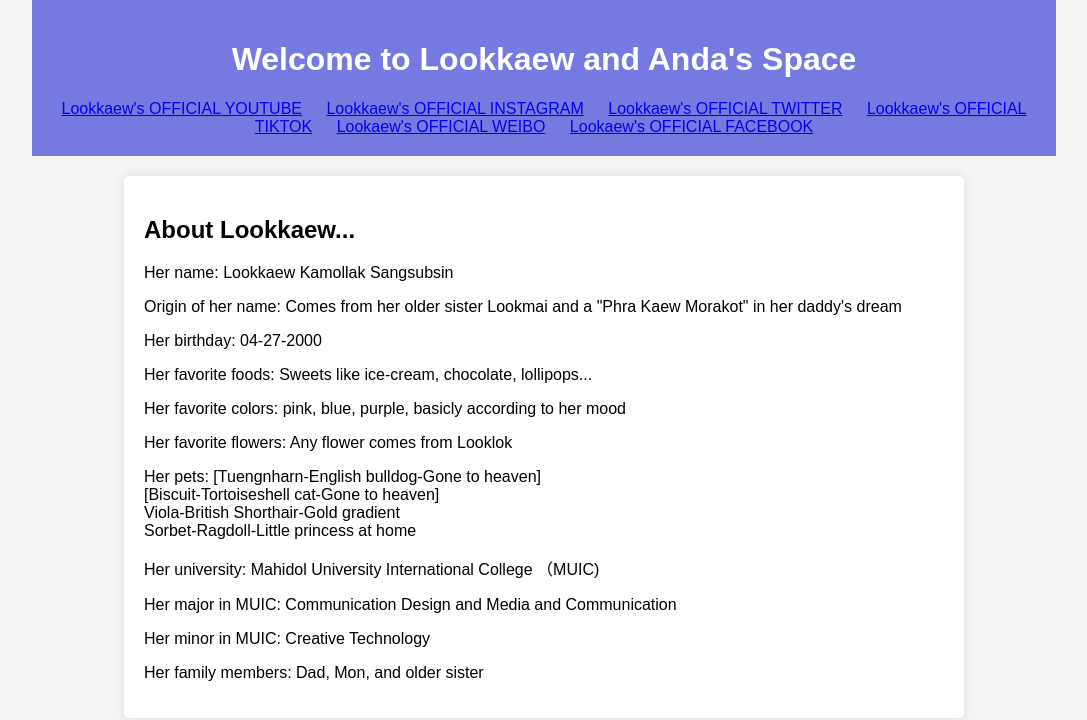
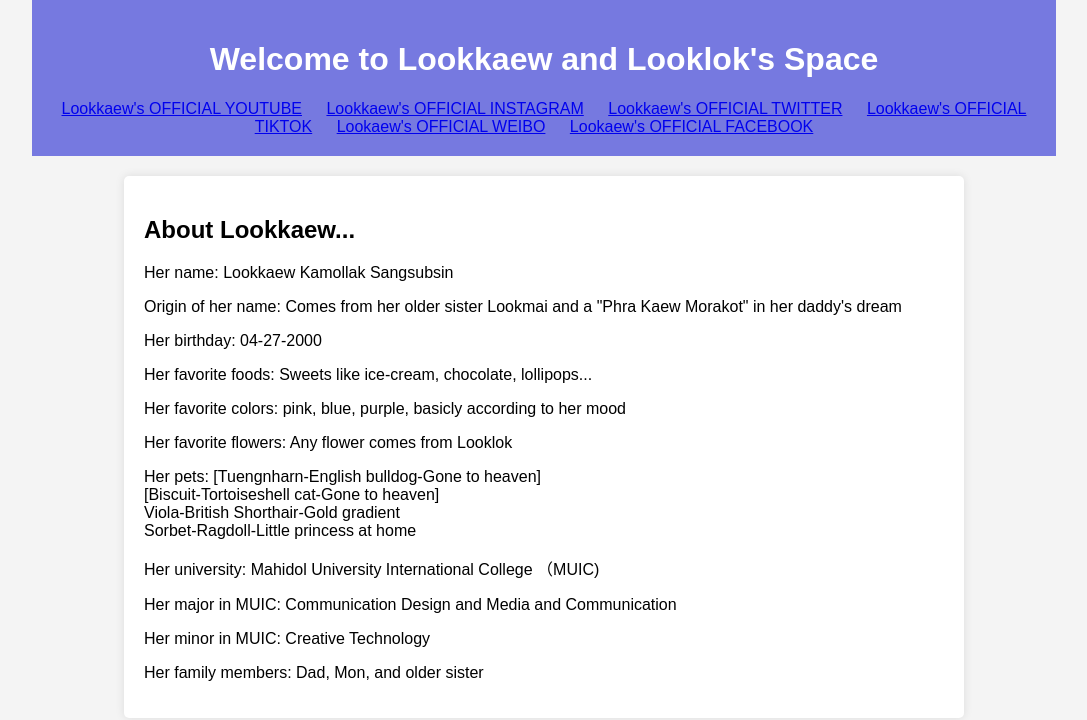
Before and after one commit to Timeout-LK/LK-Space, a plain HTML site: page index.html in a window 1280 px wide. Shown: the whole page, without its empty margins (96-1183 px from the left). Drawn offline with Linux system fonts and the light colour scheme.

Commit message:
Update index.html

```diff
--- a/index.html
+++ b/index.html
@@ -47,7 +47,7 @@
 
 <body>
     <header>
-        <h1>Welcome to Lookkaew and Anda's Space</h1>
+        <h1>Welcome to Lookkaew and Looklok's Space</h1>
         <nav>
             <ul>
                 <li><a href="https://www.youtube.com/@lookkaeww_k/..."> Lookkaew's OFFICIAL YOUTUBE</a></li>
```
